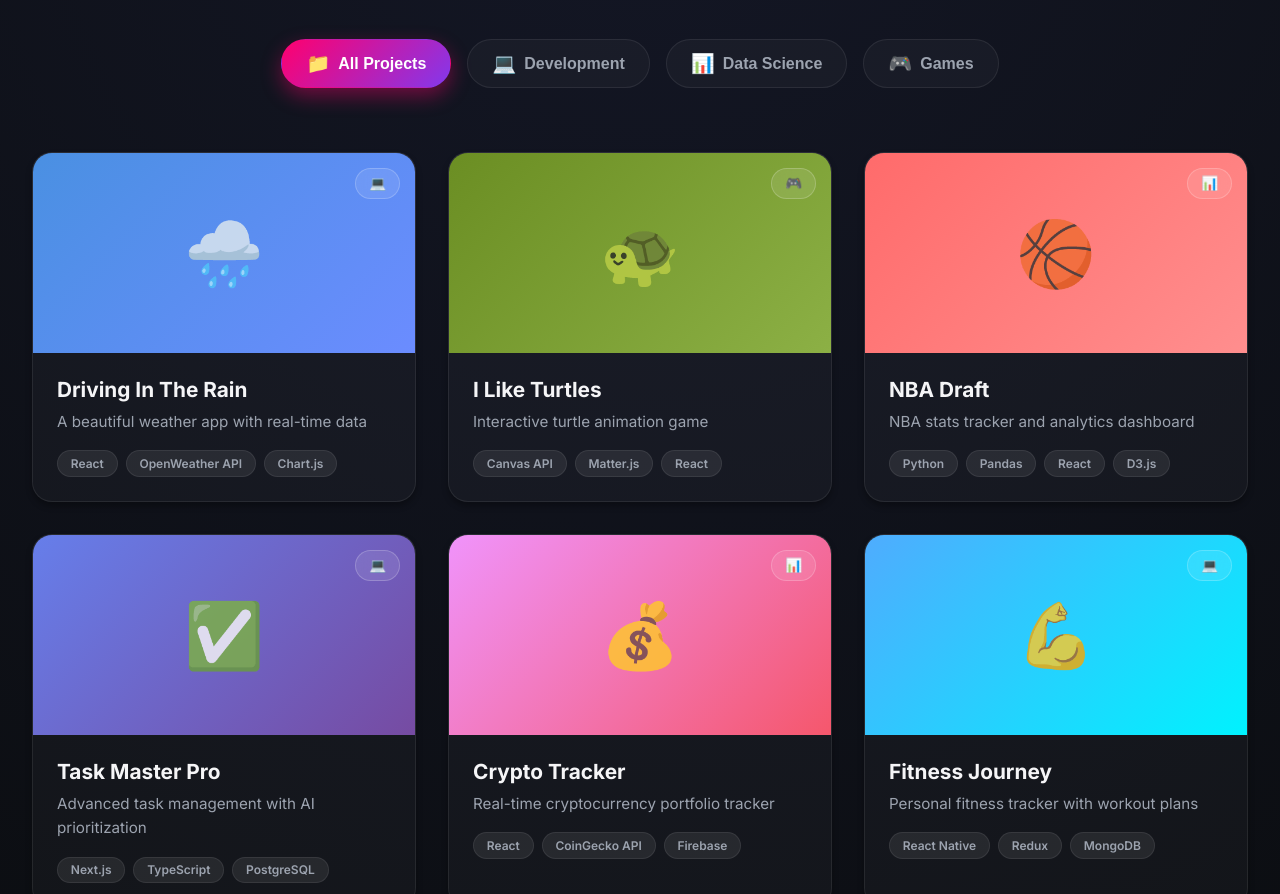
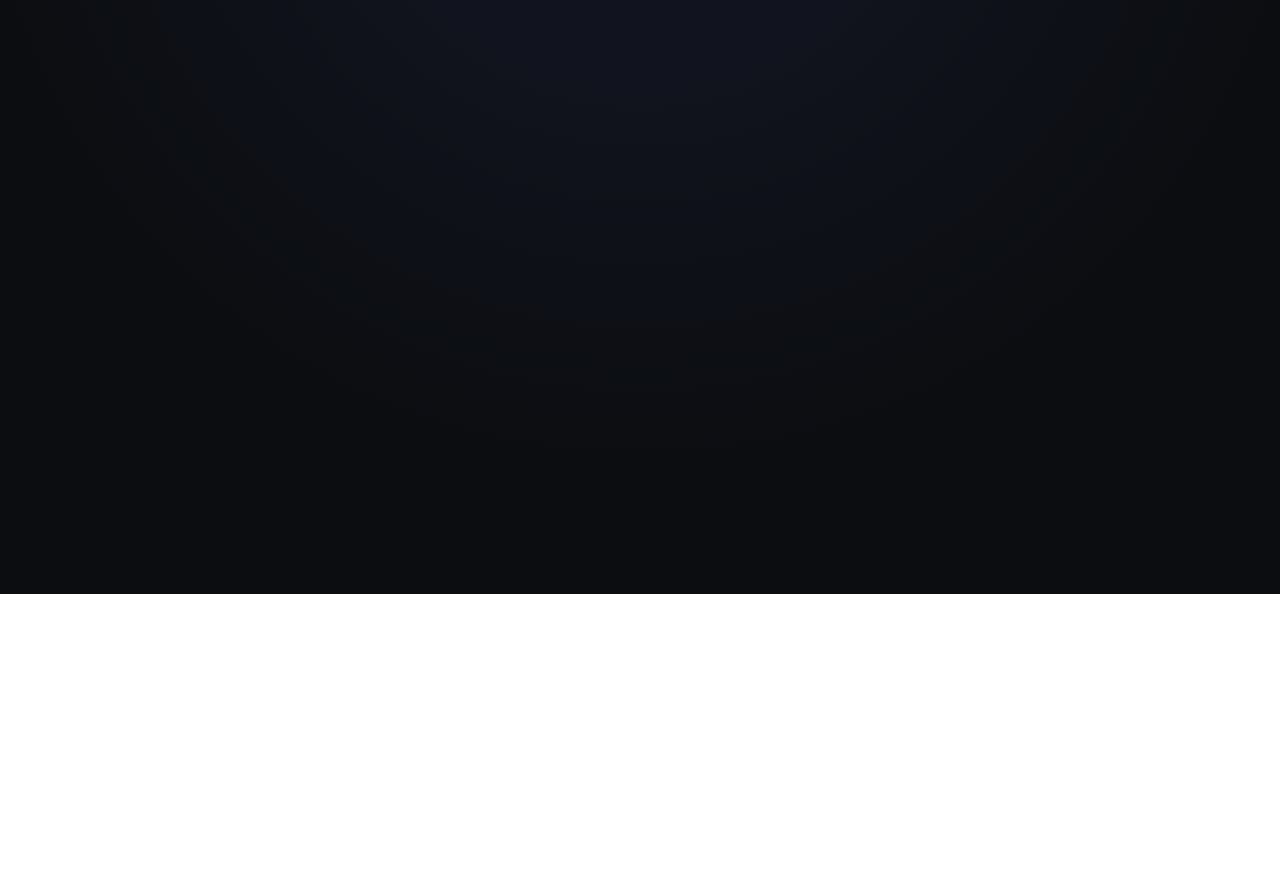
Before and after one commit to indexkboss/portfolio, a React (Vite) app: page /Projects in a window 1280 px wide. Shown: the part 206-1100 px from the top of the page. After the commit the page ends 800 px from the top, so only its background shows below. Built offline with nearby package versions, Linux system fonts and the light colour scheme; the HTML template or start-up script is replaced by a standard one.

Commit message:
project page updated

```diff
--- a/src/data/allProjectsData.js
+++ b/src/data/allProjectsData.js
@@ -6,101 +6,104 @@ export const allProjectsData = [
     category: "dev",
     tech: ["React native", "Neo4j", "kaggele dataset"],
     bgGradient: "linear-gradient(135deg, #4a90e2 0%, #6b8cff 100%)"
-  },
-  {
-    title: "Driving In The Rain",
-    icon: "🌧️",
-    description: "A beautiful weather app with real-time data",
-    category: "dev",
-    tech: ["React", "OpenWeather API", "Chart.js"],
-    bgGradient: "linear-gradient(135deg, #4a90e2 0%, #6b8cff 100%)"
-  },
-  {
-    title: "I Like Turtles",
-    icon: "🐢",
-    description: "Interactive turtle animation game",
-    category: "games",
-    tech: ["Canvas API", "Matter.js", "React"],
-    bgGradient: "linear-gradient(135deg, #6b8e23 0%, #8cb045 100%)"
-  },
-  {
-    title: "NBA Draft",
-    icon: "🏀",
-    description: "NBA stats tracker and analytics dashboard",
-    category: "data",
-    tech: ["Python", "Pandas", "React", "D3.js"],
-    bgGradient: "linear-gradient(135deg, #ff6b6b 0%, #ff8e8e 100%)"
-  },
-  {
-    title: "Task Master Pro",
-    icon: "✅",
-    description: "Advanced task management with AI prioritization",
-    category: "dev",
-    tech: ["Next.js", "TypeScript", "PostgreSQL"],
-    bgGradient: "linear-gradient(135deg, #667eea 0%, #764ba2 100%)"
-  },
-  {
-    title: "Crypto Tracker",
-    icon: "💰",
-    description: "Real-time cryptocurrency portfolio tracker",
-    category: "data",
-    tech: ["React", "CoinGecko API", "Firebase"],
-    bgGradient: "linear-gradient(135deg, #f093fb 0%, #f5576c 100%)"
-  },
-  {
-    title: "Fitness Journey",
-    icon: "💪",
-    description: "Personal fitness tracker with workout plans",
-    category: "dev",
-    tech: ["React Native", "Redux", "MongoDB"],
-    bgGradient: "linear-gradient(135deg, #4facfe 0%, #00f2fe 100%)"
-  },
-  {
-    title: "Space Invaders Redux",
-    icon: "👾",
-    description: "Classic arcade game with modern twist",
-    category: "games",
-    tech: ["Phaser.js", "WebGL", "Socket.io"],
-    bgGradient: "linear-gradient(135deg, #fa709a 0%, #fee140 100%)"
-  },
-  {
-    title: "Recipe Finder",
-    icon: "🍳",
-    description: "Discover recipes based on ingredients",
-    category: "dev",
-    tech: ["Vue.js", "Spoonacular API", "Tailwind"],
-    bgGradient: "linear-gradient(135deg, #a8edea 0%, #fed6e3 100%)"
-  },
-  {
-    title: "Code Snippet Manager",
-    icon: "📝",
-    description: "Organize and share code snippets easily",
-    category: "dev",
-    tech: ["React", "Node.js", "Monaco Editor"],
-    bgGradient: "linear-gradient(135deg, #ffecd2 0%, #fcb69f 100%)"
-  },
-  {
-    title: "AI Image Generator",
-    icon: "🎨",
-    description: "Generate images using AI models",
-    category: "data",
-    tech: ["Python", "Stable Diffusion", "Flask"],
-    bgGradient: "linear-gradient(135deg, #ff9a9e 0%, #fecfef 100%)"
-  },
-  {
-    title: "Maze Runner",
-    icon: "🎮",
-    description: "Procedurally generated maze puzzle game",
-    category: "games",
-    tech: ["JavaScript", "Canvas", "A* Algorithm"],
-    bgGradient: "linear-gradient(135deg, #a1c4fd 0%, #c2e9fb 100%)"
-  },
-  {
-    title: "Music Visualizer",
-    icon: "🎵",
-    description: "Audio reactive visual effects",
-    category: "dev",
-    tech: ["Web Audio API", "Three.js", "GLSL"],
-    bgGradient: "linear-gradient(135deg, #d299c2 0%, #fef9d7 100%)"
   }
 ];
+
+
+// ,
+//   {
+//     title: "Driving In The Rain",
+//     icon: "🌧️",
+//     description: "A beautiful weather app with real-time data",
+//     category: "dev",
+//     tech: ["React", "OpenWeather API", "Chart.js"],
+//     bgGradient: "linear-gradient(135deg, #4a90e2 0%, #6b8cff 100%)"
+//   },
+//   {
+//     title: "I Like Turtles",
+//     icon: "🐢",
+//     description: "Interactive turtle animation game",
+//     category: "games",
+//     tech: ["Canvas API", "Matter.js", "React"],
+//     bgGradient: "linear-gradient(135deg, #6b8e23 0%, #8cb045 100%)"
+//   },
+//   {
+//     title: "NBA Draft",
+//     icon: "🏀",
+//     description: "NBA stats tracker and analytics dashboard",
+//     category: "data",
+//     tech: ["Python", "Pandas", "React", "D3.js"],
+//     bgGradient: "linear-gradient(135deg, #ff6b6b 0%, #ff8e8e 100%)"
+//   },
+//   {
+//     title: "Task Master Pro",
+//     icon: "✅",
+//     description: "Advanced task management with AI prioritization",
+//     category: "dev",
+//     tech: ["Next.js", "TypeScript", "PostgreSQL"],
+//     bgGradient: "linear-gradient(135deg, #667eea 0%, #764ba2 100%)"
+//   },
+//   {
+//     title: "Crypto Tracker",
+//     icon: "💰",
+//     description: "Real-time cryptocurrency portfolio tracker",
+//     category: "data",
+//     tech: ["React", "CoinGecko API", "Firebase"],
+//     bgGradient: "linear-gradient(135deg, #f093fb 0%, #f5576c 100%)"
+//   },
+//   {
+//     title: "Fitness Journey",
+//     icon: "💪",
+//     description: "Personal fitness tracker with workout plans",
+//     category: "dev",
+//     tech: ["React Native", "Redux", "MongoDB"],
+//     bgGradient: "linear-gradient(135deg, #4facfe 0%, #00f2fe 100%)"
+//   },
+//   {
+//     title: "Space Invaders Redux",
+//     icon: "👾",
+//     description: "Classic arcade game with modern twist",
+//     category: "games",
+//     tech: ["Phaser.js", "WebGL", "Socket.io"],
+//     bgGradient: "linear-gradient(135deg, #fa709a 0%, #fee140 100%)"
+//   },
+//   {
+//     title: "Recipe Finder",
+//     icon: "🍳",
+//     description: "Discover recipes based on ingredients",
+//     category: "dev",
+//     tech: ["Vue.js", "Spoonacular API", "Tailwind"],
+//     bgGradient: "linear-gradient(135deg, #a8edea 0%, #fed6e3 100%)"
+//   },
+//   {
+//     title: "Code Snippet Manager",
+//     icon: "📝",
+//     description: "Organize and share code snippets easily",
+//     category: "dev",
+//     tech: ["React", "Node.js", "Monaco Editor"],
+//     bgGradient: "linear-gradient(135deg, #ffecd2 0%, #fcb69f 100%)"
+//   },
+//   {
+//     title: "AI Image Generator",
+//     icon: "🎨",
+//     description: "Generate images using AI models",
+//     category: "data",
+//     tech: ["Python", "Stable Diffusion", "Flask"],
+//     bgGradient: "linear-gradient(135deg, #ff9a9e 0%, #fecfef 100%)"
+//   },
+//   {
+//     title: "Maze Runner",
+//     icon: "🎮",
+//     description: "Procedurally generated maze puzzle game",
+//     category: "games",
+//     tech: ["JavaScript", "Canvas", "A* Algorithm"],
+//     bgGradient: "linear-gradient(135deg, #a1c4fd 0%, #c2e9fb 100%)"
+//   },
+//   {
+//     title: "Music Visualizer",
+//     icon: "🎵",
+//     description: "Audio reactive visual effects",
+//     category: "dev",
+//     tech: ["Web Audio API", "Three.js", "GLSL"],
+//     bgGradient: "linear-gradient(135deg, #d299c2 0%, #fef9d7 100%)"
+//   }
--- a/src/pages/Projects.jsx
+++ b/src/pages/Projects.jsx
@@ -127,18 +127,6 @@ const Projects = () => {
 
   return (
     <div className="projects-page">
-
-
- {/* NAVBAR */}
-      {/* <nav className="navbar">
-        <div className="logo">Home</div>
-        <div className="nav-links">
-          <a href="/">Home</a>
-          <a href="projects">Projects</a>
-          <a href="contact">Contact</a>
-        </div>
-      </nav> */}
-
          <nav className="navbar">
       <div className="logo" style={{ fontFamily: "'Courier New', Courier, monospace", fontWeight: 'bold', fontSize: '24px', color: '#fff' }}>
         Hi there!
@@ -170,9 +158,9 @@ const Projects = () => {
           initial={{ opacity: 0, y: 20 }}
           animate={{ opacity: 1, y: 0 }}
         >
-          My Projects
+          My Projects  comming soon
         </motion.h1>
-        <motion.p
+        {/* <motion.p
           initial={{ opacity: 0 }}
           animate={{ opacity: 1 }}
           transition={{ delay: 0.1 }}
@@ -181,7 +169,7 @@ const Projects = () => {
         </motion.p>
       </div>
 
-      {/* Filters */}
+      {/* Filters
       <div className="projects-filters">
         {categories.map((cat) => (
           <button
@@ -195,7 +183,7 @@ const Projects = () => {
         ))}
       </div>
 
-      {/* Projects Grid */}
+      {/* Projects Grid
       <div className="projects-grid">
         {filteredProjects.map((project, i) => (
           <motion.div
@@ -228,7 +216,7 @@ const Projects = () => {
               </div>
             </div>
           </motion.div>
-        ))}
+        ))}*/}
       </div>
     </div>
   );
```
